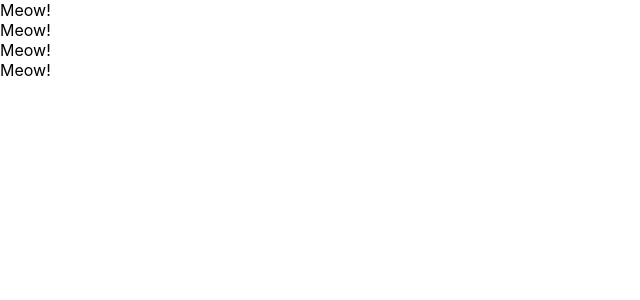
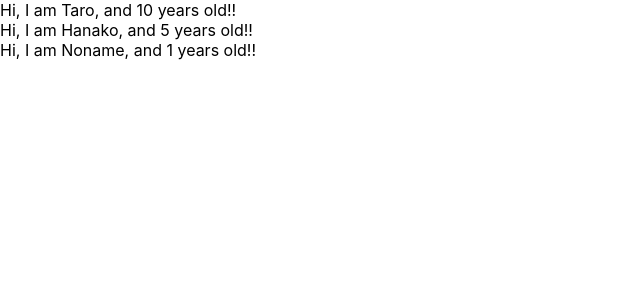
Before and after one commit to midoriver1/udemy-react-redux-crud-application, a React (Create React App) app: page / in a window 1280 px wide. Shown: the top 300 px of the page, without its empty margins (0-640 px from the left). Built offline with nearby package versions, Linux system fonts and the light colour scheme.

Commit message:
learn props

```diff
--- a/src/App.js
+++ b/src/App.js
@@ -1,31 +1,30 @@
 import React from 'react';
 
-// class App extends React.Component {
-//     render() {
-//         return (
-//             <React.Fragment>
-//                 <label htmlFor="bar">bar</label>
-//                 <input type="text" onChange={() => {
-//                     console.log("hello")
-//                 }}/>
-//             </React.Fragment>
-//         );
-//     }
-// }
+const App = () => {
+    const profile = [
+        {name: "Taro", age: 10},
+        {name: "Hanako", age: 5},
+        {name: "Noname"}
+    ];
 
-const App = () => {
     return (
         <div>
-            <Cat/>
-            <Cat/>
-            <Cat/>
-            <Cat/>
+            {
+                profile.map((profile, index) => {
+                    return <User name={profile.name} age={profile.age} key={index}/>
+                })
+            }
         </div>
     )
 };
 
-const Cat = () => {
-    return <div>Meow!</div>
+
+const User = (props) => {
+    return <div>Hi, I am {props.name}, and {props.age} years old!!</div>
 };
 
+User.defaultProps = {
+    age: 1
+}
+
 export default App;
```
